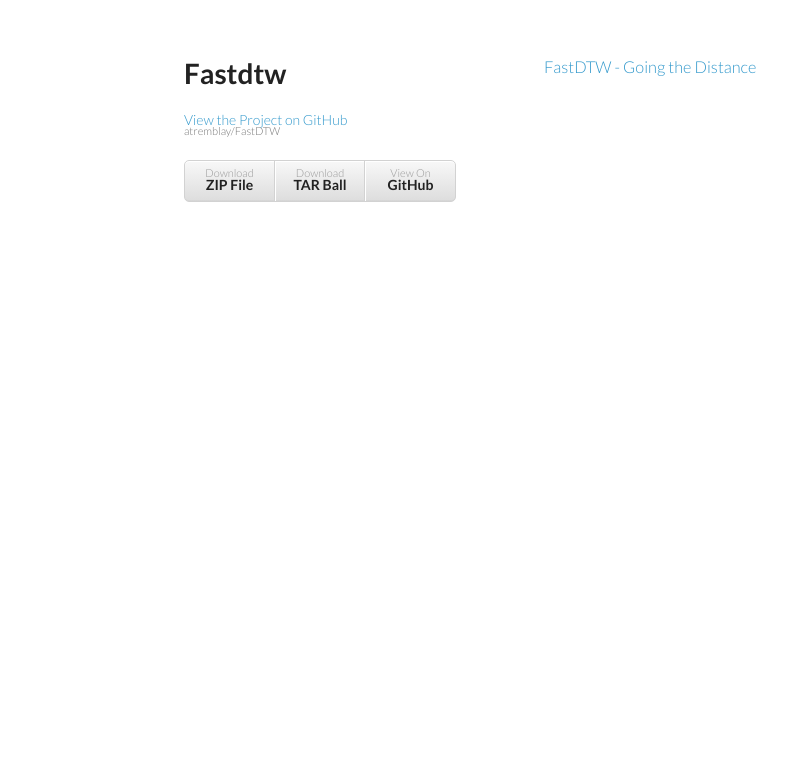
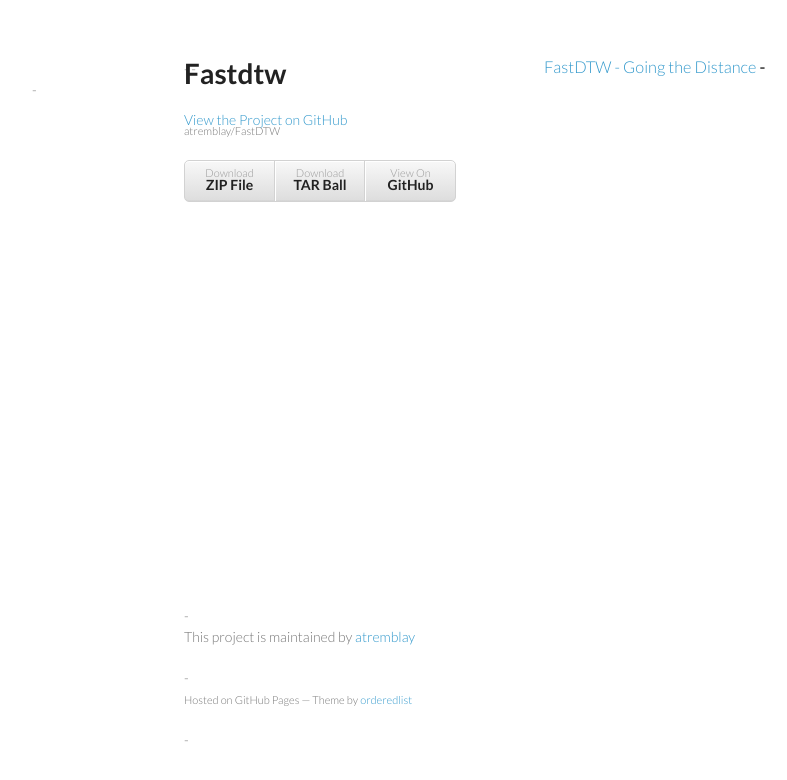
Before and after one commit to atremblay/FastDTW, a plain HTML site: page index.html in a window 1280 px wide. Shown: the whole page, without its empty margins (26-813 px from the left). Drawn offline with Linux system fonts and the light colour scheme.

Commit message:
Update index.html

```diff
--- a/index.html
+++ b/index.html
@@ -30,6 +30,13 @@
       <section>
         <h3>
         <a href="http://nbviewer.ipython.org/github/atremblay/FastDTW/blob/master/Road%20to%20DTW%20-%20Going%20the%20Distance.ipynb">FastDTW - Going the Distance</a>
-
+-     </h3>
+</section>
+-      <footer>
+-        <p>This project is maintained by <a href="https://github.com/atremblay">atremblay</a></p>
+-        <p><small>Hosted on GitHub Pages &mdash; Theme by <a href="https://github.com/orderedlist">orderedlist</a></small></p>
+-      </footer>
+-    </div>
+-    <script src="javascripts/scale.fix.js"></script>
   </body>
 </html>
```
